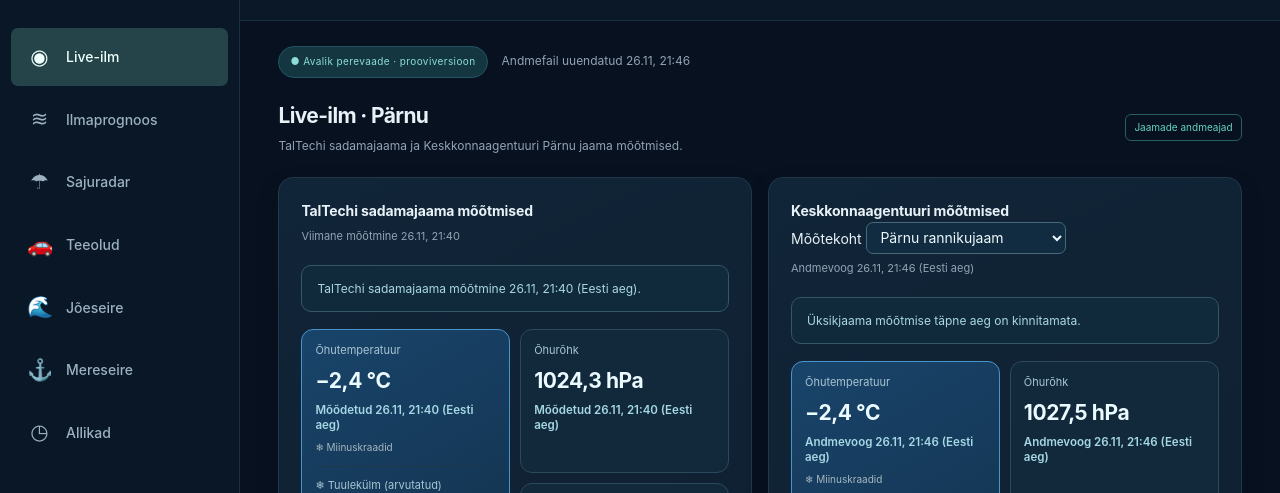
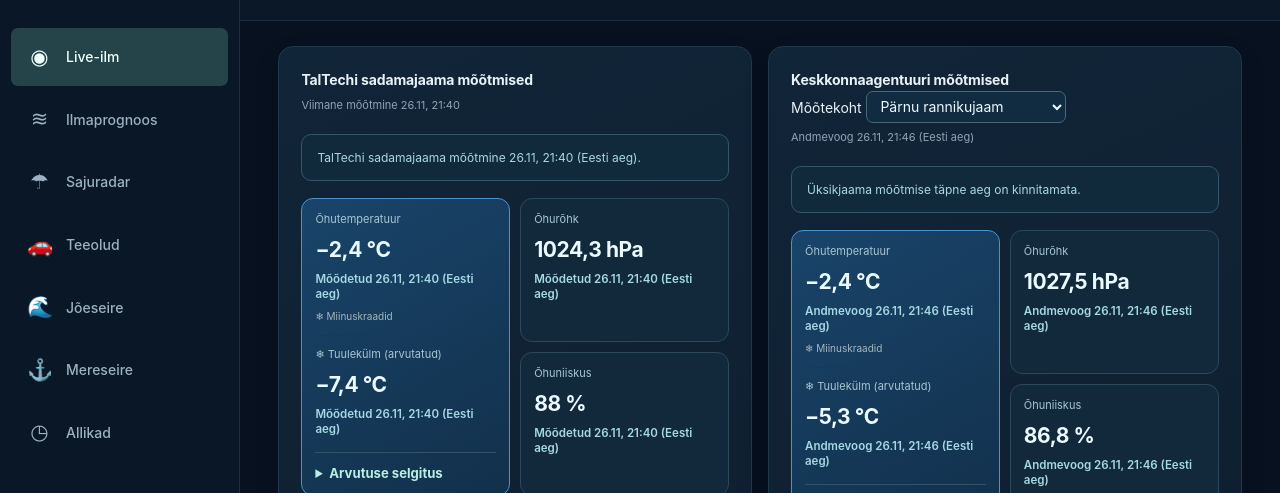
Before and after one commit to Taggens/parnumaa-ohukeskus-avalik, a plain HTML site: page docs/index.html in a window 1280 px wide. Shown: the part 80-573 px from the top of the page. Drawn offline with Linux system fonts and the light colour scheme.

Commit message:
Eemalda avalehe jaamakaartide eest korduv vahepäis

```diff
--- a/docs/index.html
+++ b/docs/index.html
@@ -425,11 +425,9 @@ details.info p{font-size:11px;color:var(--muted)}
   </div></header>
   <main class="content">
    <div id="offline-banner" class="banner" hidden>Võrguühendus puudub. Viimaseid tulemusi ei esitata hetkeolukorrana.</div>
-   <div class="intro"><div class="pill">● Avalik perevaade · prooviversioon</div><span id="published">Kontrollin viimast avaldatud andmefaili…</span></div>
    <div id="data-message" class="banner" role="status"><strong>Kontrollin andmeid…</strong><p>Andmefaili laadimine ja värskuskontroll.</p></div>
 
-   <section id="live" class="screen active" aria-labelledby="live-heading">
-    <div class="section-header"><div><h2 id="live-heading">Live-ilm · Pärnu</h2><p>TalTechi sadamajaama ja Keskkonnaagentuuri Pärnu jaama mõõtmised.</p></div><span class="chip">Jaamade andmeajad</span></div>
+   <section id="live" class="screen active" aria-label="Pärnu ilmajaamade mõõtmised">
     <div class="station-comparison">
     <article class="panel live-panel">
      <div class="panel-title"><div><h3>TalTechi sadamajaama mõõtmised</h3><p id="live-time">Jaama mõõtmisaja kontroll on ootel…</p></div></div>
@@ -1574,7 +1572,6 @@ async function loadRivers(){
 }
 function show(){
  const ok=active(),a=air(),s=sea(),r=roads();
- put('published',state&&timestamp(state.published_at_utc)!==null?'Andmefail uuendatud '+local(state.published_at_utc):'Avaldamise aeg puudub');
  put('footer-updated',state&&timestamp(state.published_at_utc)!==null?'Viimane andmeedastus '+local(state.published_at_utc):'Andmeedastus kontrollimata');
  $('data-message').hidden=ok;
  const first=$('data-message').querySelector('strong'),detail=$('data-message').querySelector('p');
```
